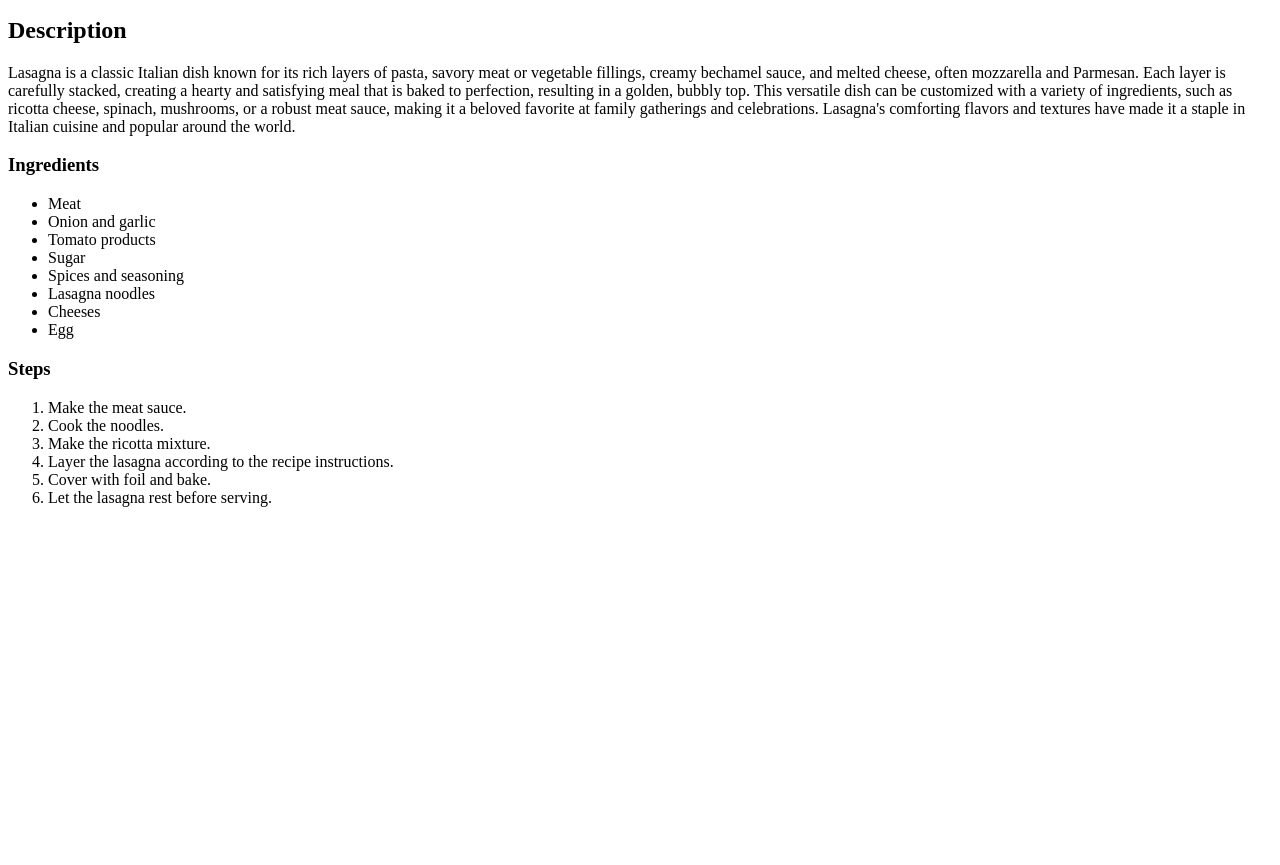
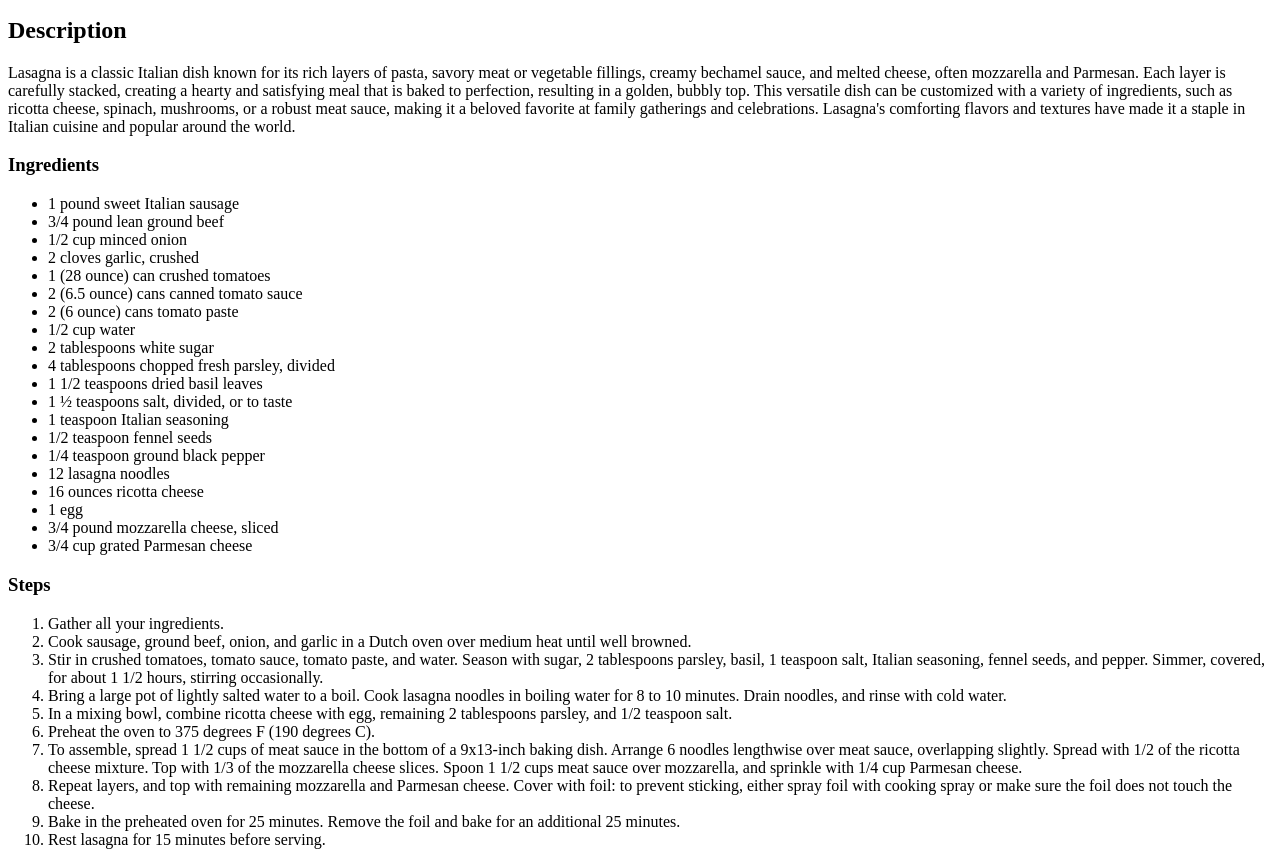
Before and after one commit to amitkhanal596/odin-recipes, a plain HTML site: page recipes/lasagna.html in a window 1280 px wide. Shown: the part 101-966 px from the top of the page. Before the commit the page ends 800 px from the top, so only its background shows below. Drawn offline with Linux system fonts and the light colour scheme.

Commit message:
Update recipe page with a recipe for pizza and update the ingredients and directions for lasagna recipe page

```diff
--- a/recipes/lasagna.html
+++ b/recipes/lasagna.html
@@ -3,7 +3,7 @@
 <head>
     <meta charset="UTF-8">
     <meta name="viewport" content="width=device-width, initial-scale=1.0">
-    <title>Document</title>
+    <title>Lasagna Recipe</title>
 </head>
 <body>
     <h1>World's Best Lasagna</h1>
@@ -21,24 +21,63 @@
 
         <h3>Ingredients</h3>
         <ul>
-            <li>Meat</li>
-            <li>Onion and garlic</li>
-            <li>Tomato products</li>
-            <li>Sugar</li>
-            <li>Spices and seasoning</li>
-            <li>Lasagna noodles</li>
-            <li>Cheeses</li>
-            <li>Egg</li>
+            <li>1 pound sweet Italian sausage</li>
+            <li>3/4 pound lean ground beef</li>
+            <li>1/2 cup minced onion</li>
+            <li>2 cloves garlic, crushed</li>
+            <li>1 (28 ounce) can crushed tomatoes</li>
+            <li>2 (6.5 ounce) cans canned tomato sauce</li>
+            <li>2 (6 ounce) cans tomato paste</li>
+            <li>1/2 cup water</li>
+            <li>2 tablespoons white sugar</li>
+            <li>4 tablespoons chopped fresh parsley, divided</li>
+            <li>1 1/2 teaspoons dried basil leaves</li>
+            <li>1 ½ teaspoons salt, divided, or to taste</li>
+            <li>1 teaspoon Italian seasoning</li>
+            <li>1/2 teaspoon fennel seeds</li>
+            <li>1/4 teaspoon ground black pepper</li>
+            <li>12 lasagna noodles</li>
+            <li>16 ounces ricotta cheese</li>
+            <li>1 egg</li>
+            <li>3/4 pound mozzarella cheese, sliced</li>
+            <li>3/4 cup grated Parmesan cheese</li>
         </ul>
 
         <h3>Steps</h3>
         <ol>
-            <li>Make the meat sauce.</li>
-            <li>Cook the noodles.</li>
-            <li>Make the ricotta mixture.</li>
-            <li>Layer the lasagna according to the recipe instructions.</li>
-            <li>Cover with foil and bake.</li>
-            <li>Let the lasagna rest before serving.</li>
+            <li>Gather all your ingredients.</li>
+            <li>Cook sausage, ground beef, onion, and garlic in a Dutch
+                oven over medium heat until well browned.</li>
+
+            <li>Stir in crushed tomatoes, tomato sauce, tomato paste,
+                and water. Season with sugar, 2 tablespoons parsley, basil,
+                1 teaspoon salt, Italian seasoning, fennel seeds, and pepper.
+                Simmer, covered, for about 1 1/2 hours, stirring occasionally.</li>
+
+            <li>Bring a large pot of lightly salted water to a boil. Cook
+                lasagna noodles in boiling water for 8 to 10 minutes. Drain
+                noodles, and rinse with cold water.</li>
+
+            <li>In a mixing bowl, combine ricotta cheese with egg, remaining 2
+                tablespoons parsley, and 1/2 teaspoon salt.</li>
+
+            <li>Preheat the oven to 375 degrees F (190 degrees C).</li>
+
+            <li>To assemble, spread 1 1/2 cups of meat sauce in the bottom of a
+                9x13-inch baking dish. Arrange 6 noodles lengthwise over meat
+                sauce, overlapping slightly. Spread with 1/2 of the ricotta
+                cheese mixture. Top with 1/3 of the mozzarella cheese slices.
+                Spoon 1 1/2 cups meat sauce over mozzarella, and sprinkle with
+                1/4 cup Parmesan cheese.</li>
+
+            <li>Repeat layers, and top with remaining mozzarella and Parmesan cheese.
+                Cover with foil: to prevent sticking, either spray foil with cooking
+                spray or make sure the foil does not touch the cheese.</li>
+
+            <li>Bake in the preheated oven for 25 minutes. Remove the foil and bake
+                for an additional 25 minutes.</li>
+
+            <li>Rest lasagna for 15 minutes before serving.</li>
         </ol>
 </body>
 </html>
```
Also changed, not shown: index.html (+1 -0 lines), recipes/pizza.html (added, +60 -0 lines), 1 other file.
